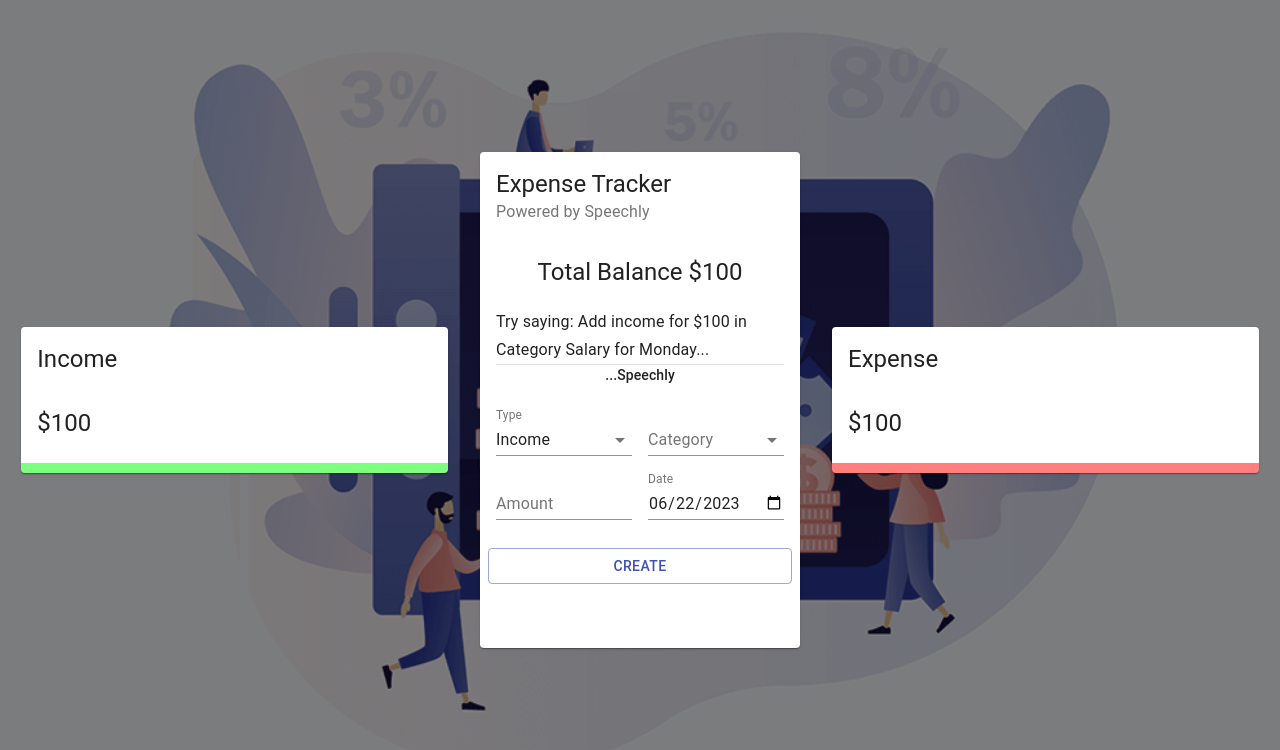
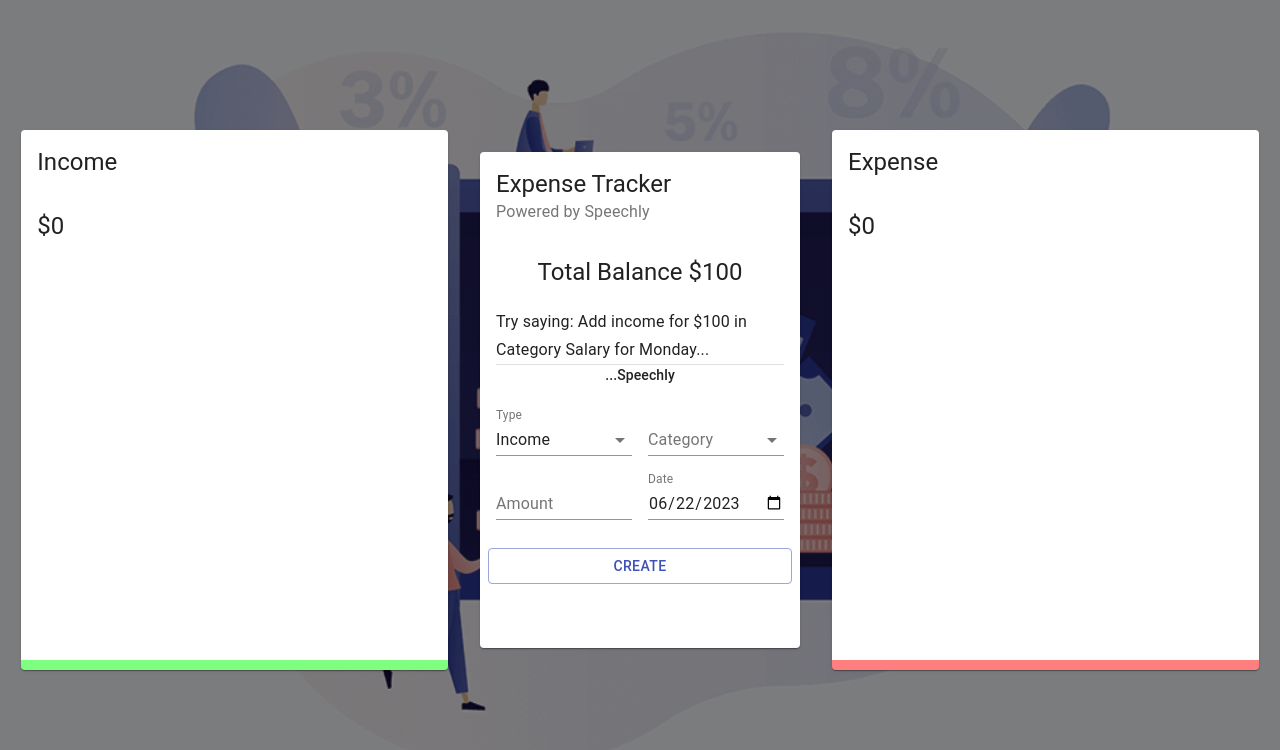
Before and after one commit to Amit-TheOne/Income-Expense-Tracker, a React (Create React App) app: page / in a window 1280 px wide. Shown: the top 750 px of the page. Built offline with nearby package versions, Linux system fonts and the light colour scheme.

Commit message:
Feat: Chart added for Expense Visualization

```diff
--- a/src/components/Details/Details.jsx
+++ b/src/components/Details/Details.jsx
@@ -1,22 +1,29 @@
 import React from "react";
 import { Card, CardHeader, CardContent, Typography } from "@material-ui/core";
-// import { Doughnut } from "react-chartjs-2";
+import { Doughnut } from "react-chartjs-2";
+// import { Chart as ChartJS, ArcElement} from "chart.js/auto";
+import "chart.js/auto";
 
 import useStyles from "./styles";
-import { Doughnut } from "react-chartjs-2";
+import useTransactions from "../../useTransactions";
+
+// ChartJS.register(ArcElement);
 
 const Details = ({ title }) => {
   const classes = useStyles();
+  const { total, chartData } = useTransactions(title);
 
   return (
     <Card className={title === "Income" ? classes.income : classes.expense}>
       <CardHeader title={title} />
       <CardContent>
-        <Typography variant="h5">$100</Typography>
-        {/* <Doughnut data="DATA" /> */}
+        <Typography variant="h5">${total}</Typography>
+        <Doughnut data={chartData} />
       </CardContent>
     </Card>
   );
 };
 
 export default Details;
+
+// style={{ height: "20rem", width: "20rem" }}
--- /dev/null
+++ b/src/useTransactions.js
@@ -0,0 +1,42 @@
+import { useContext } from "react";
+import { ExpenseTrackerContext } from "./context/context";
+
+import { incomeCategories, expenseCategories, resetCategories } from "./constants/categories";
+
+const useTransactions = (title) => {
+    resetCategories();
+    const { transactions } = useContext(ExpenseTrackerContext);
+    const transactionPertype = transactions.filter((t) => t.type === title);
+    const total = transactionPertype.reduce((acc, currVal) => acc += currVal.amount, 0);
+    const categories = title === "Income" ? incomeCategories : expenseCategories;
+
+    transactionPertype.forEach((t) => {
+        const category = categories.find((c) => c.type === t.category);
+
+        if (category) category.amount += t.amount;
+    });
+
+    const filteredCategories = categories.filter((c) => c.amount > 0);
+
+    const chartData = {
+        datasets: [{
+            data: filteredCategories.map((c) => c.amount),
+            backgroundColor: filteredCategories.map((c) => c.color),
+            hoverOffset: 10,
+            radius: 120,
+        }],
+        labels: filteredCategories.map((c) => c.type),
+        // options: {
+        //    elements: {
+        //         arc: {
+        //             // borderAlign: "inner"
+        //             borderWidth: 500
+        //         }
+        //    }
+        // }
+    }
+
+    return { chartData, total }
+}
+
+export default useTransactions;
```
